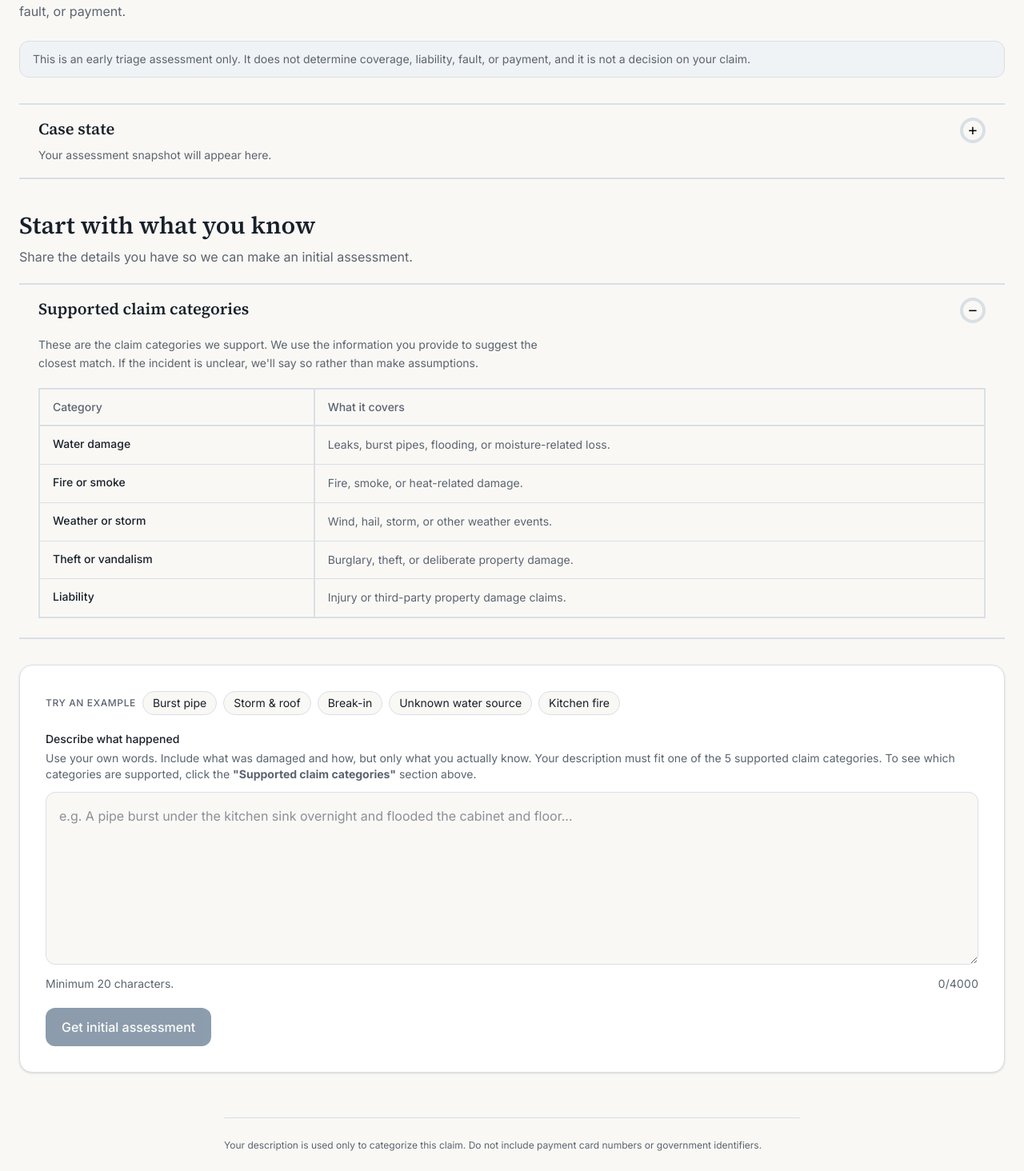
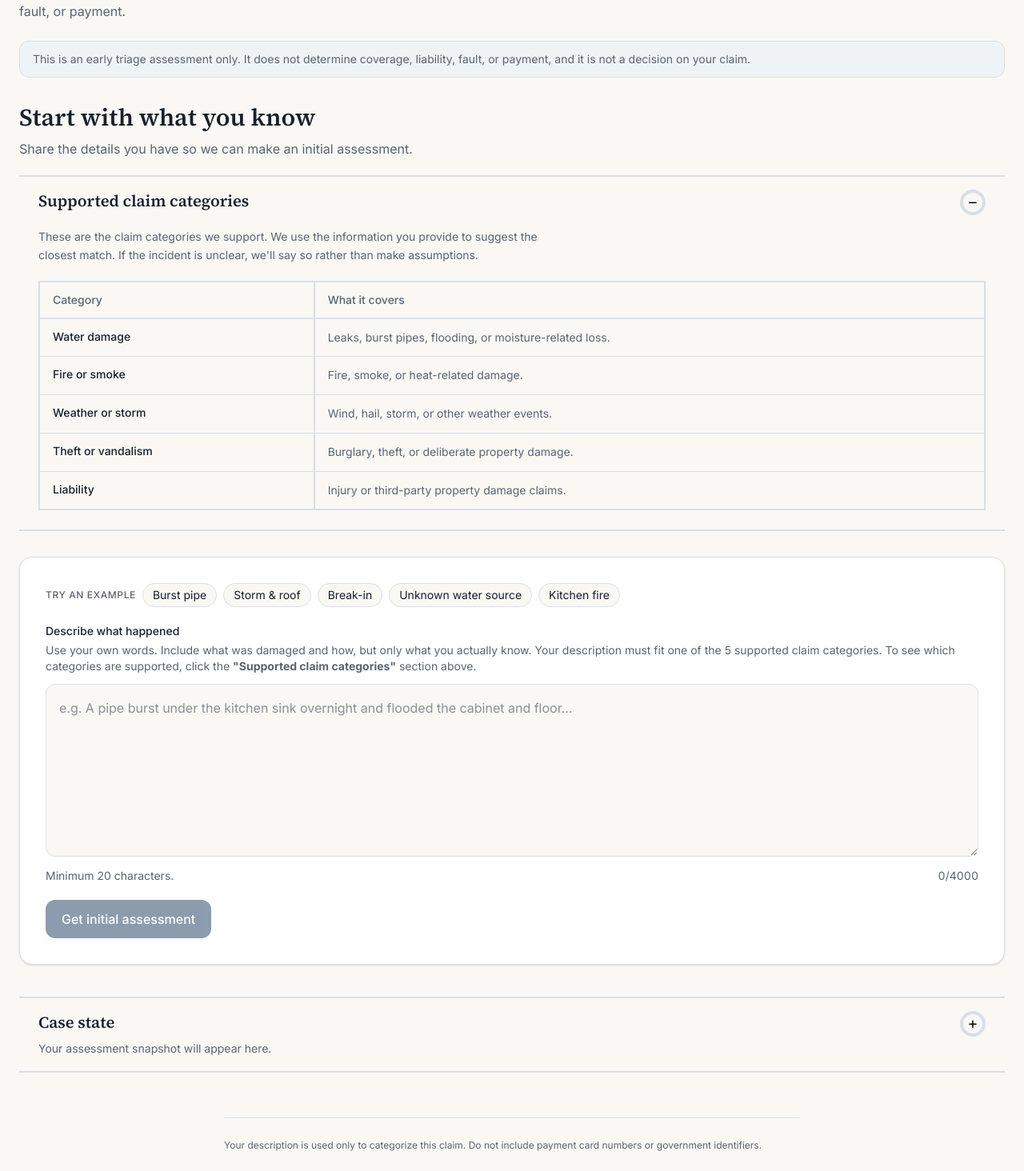
Before and after one commit to williamhu08/claims-intake, a Next.js app: page / in a window 1280 px wide. Shown: the part 366-1830 px from the top of the page at 80% size. Built offline with nearby package versions, Linux system fonts and the light colour scheme.

Commit message:
fix: move case state below intake flow

```diff
--- a/components/claim-intake-section.tsx
+++ b/components/claim-intake-section.tsx
@@ -14,8 +14,19 @@ export function ClaimIntakeSection() {
 
   return (
     <>
+      <div>
+        <div className="mb-5">
+          <h2 className="font-serif text-2xl font-semibold text-foreground text-balance sm:text-3xl">Start with what you know</h2>
+          <p className="mt-2 leading-relaxed text-muted-foreground text-pretty">Share the details you have so we can make an initial assessment.</p>
+        </div>
+        <ClaimCategories />
+        <div className="mt-8">
+          <IntakeForm onSessionChange={setSession} />
+        </div>
+      </div>
+
       <section
-        className="category-panel border-y-2 border-foreground/50 transition-colors duration-200 hover:border-foreground/70"
+        className="category-panel mt-10 border-y-2 border-foreground/50 transition-colors duration-200 hover:border-foreground/70"
         aria-labelledby="case-state-heading"
       >
         <button
@@ -63,17 +74,6 @@ export function ClaimIntakeSection() {
           </div>
         </div>
       </section>
-
-      <div className="mt-10">
-        <div className="mb-5">
-          <h2 className="font-serif text-2xl font-semibold text-foreground text-balance sm:text-3xl">Start with what you know</h2>
-          <p className="mt-2 leading-relaxed text-muted-foreground text-pretty">Share the details you have so we can make an initial assessment.</p>
-        </div>
-        <ClaimCategories />
-        <div className="mt-8">
-          <IntakeForm onSessionChange={setSession} />
-        </div>
-      </div>
     </>
   );
 }
```
